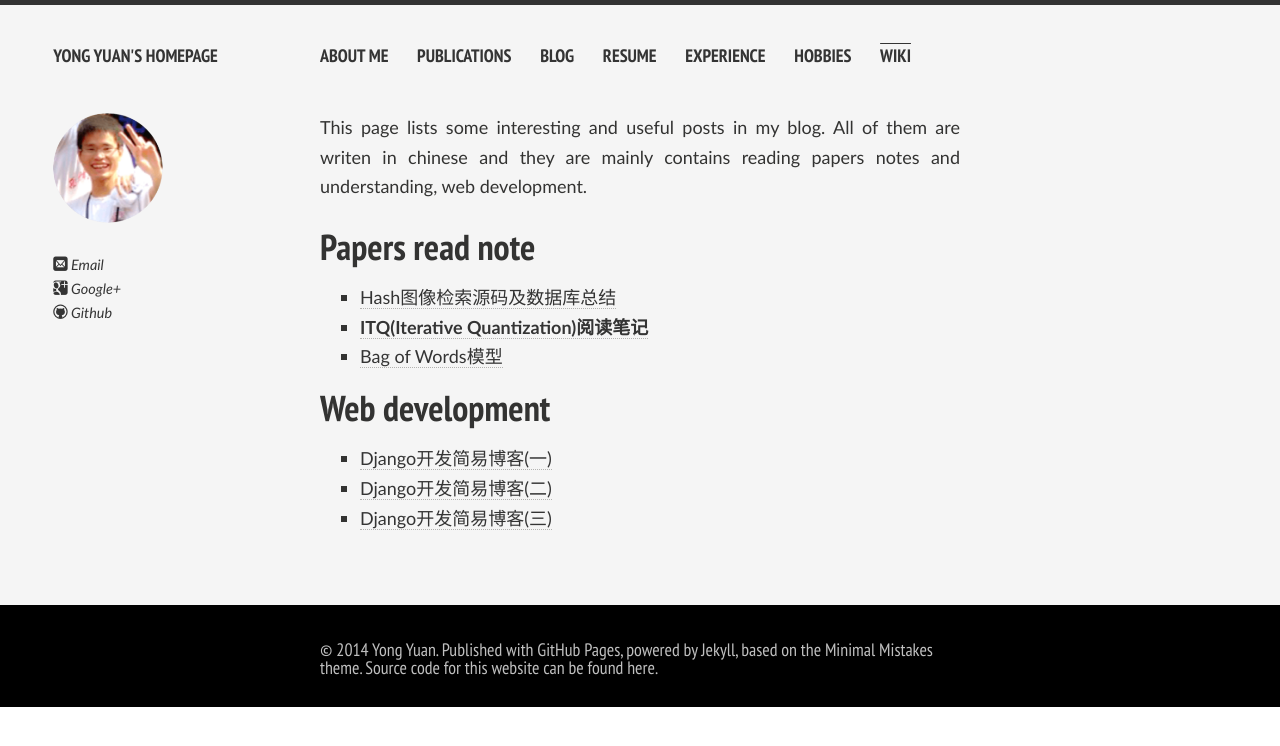
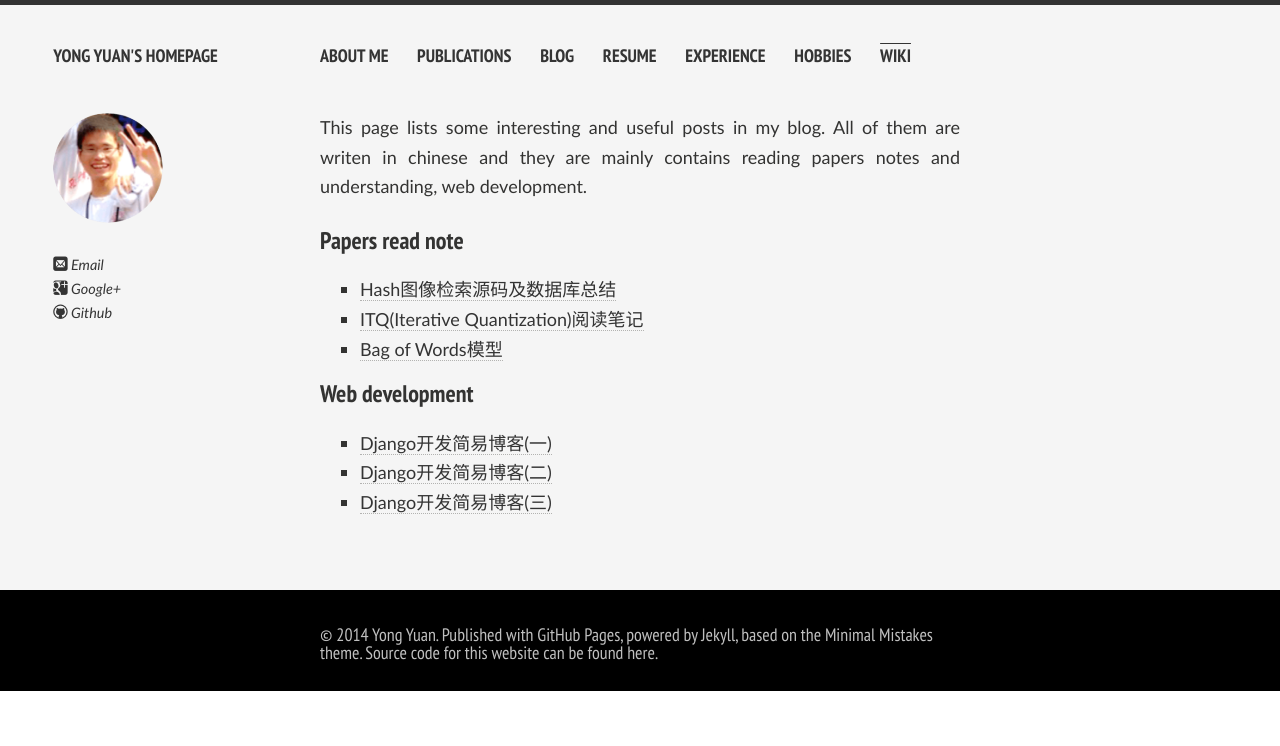
Before and after one commit to yihuicao/willard-yuan.github.com, a Jekyll site: the page built from wiki.md, in a window 1280 px wide. Shown: the top 746 px of the page. Built offline with Jekyll 4.4.1, drawn with Linux system fonts in a browser that asks for light colours; nearby versions of some CDN libraries; some web fonts are replaced; Markdown is read by kramdown in place of the engine named in the settings.

```diff
--- a/wiki.md
+++ b/wiki.md
@@ -6,16 +6,16 @@ title: Wiki
 
 This page lists some interesting and useful posts in my blog. All of them are writen in chinese and they are mainly contains reading papers notes and understanding, web development.
 
-## Papers read note
+### Papers read note
 
 - [Hash图像检索源码及数据库总结](http://yuanyong.org/blog/codes-of-hash-for-image-retrieval.html)
-- [**ITQ(Iterative Quantization)阅读笔记**](http://yuanyong.org/blog/itq-hashing.html)
+- [ITQ(Iterative Quantization)阅读笔记](http://yuanyong.org/blog/itq-hashing.html)
 - [Bag of Words模型](http://yuanyong.org/blog/bag-of-word-model.html)
 
 
 
 
-## Web development
+### Web development
 
 - [Django开发简易博客(一)](http://yuanyong.org/blog/use-django-bulding-a-blog-one.html)
 - [Django开发简易博客(二)](http://yuanyong.org/blog/use-django-bulding-a-blog-two.html)
```
